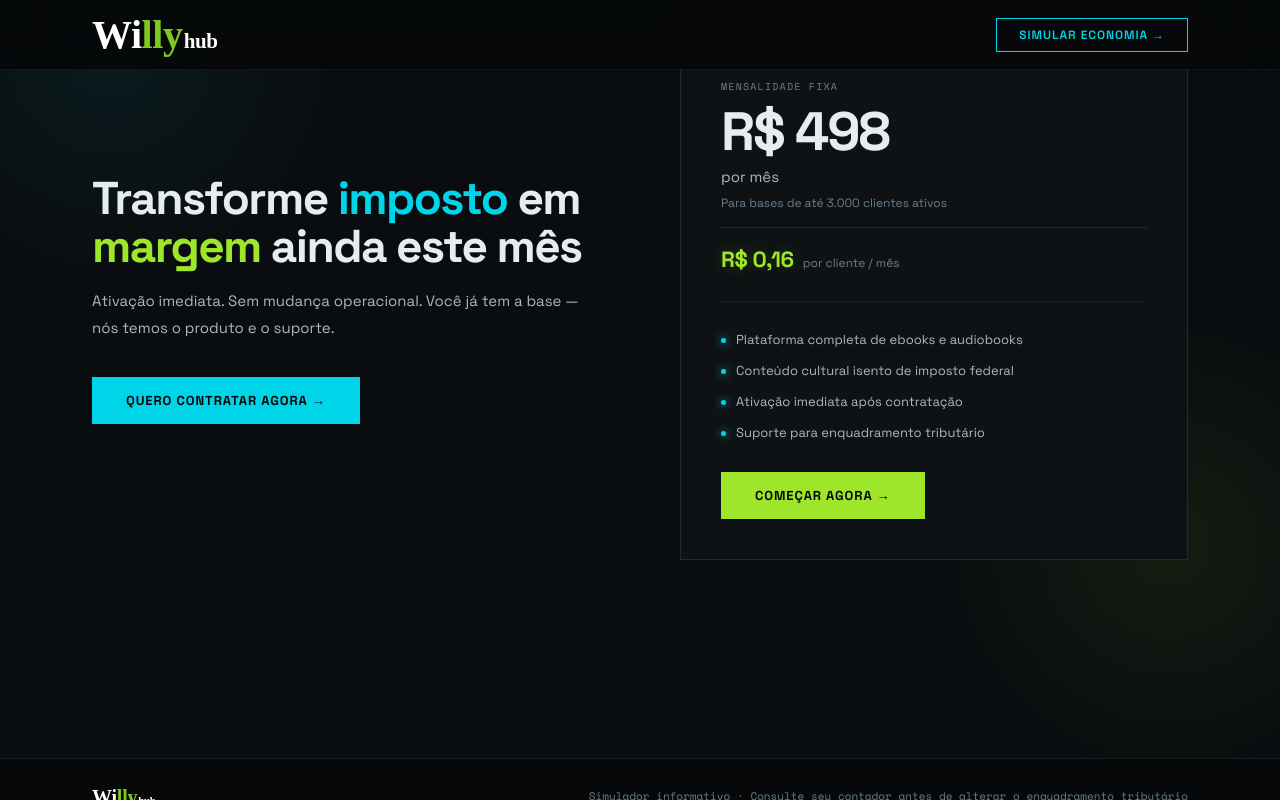
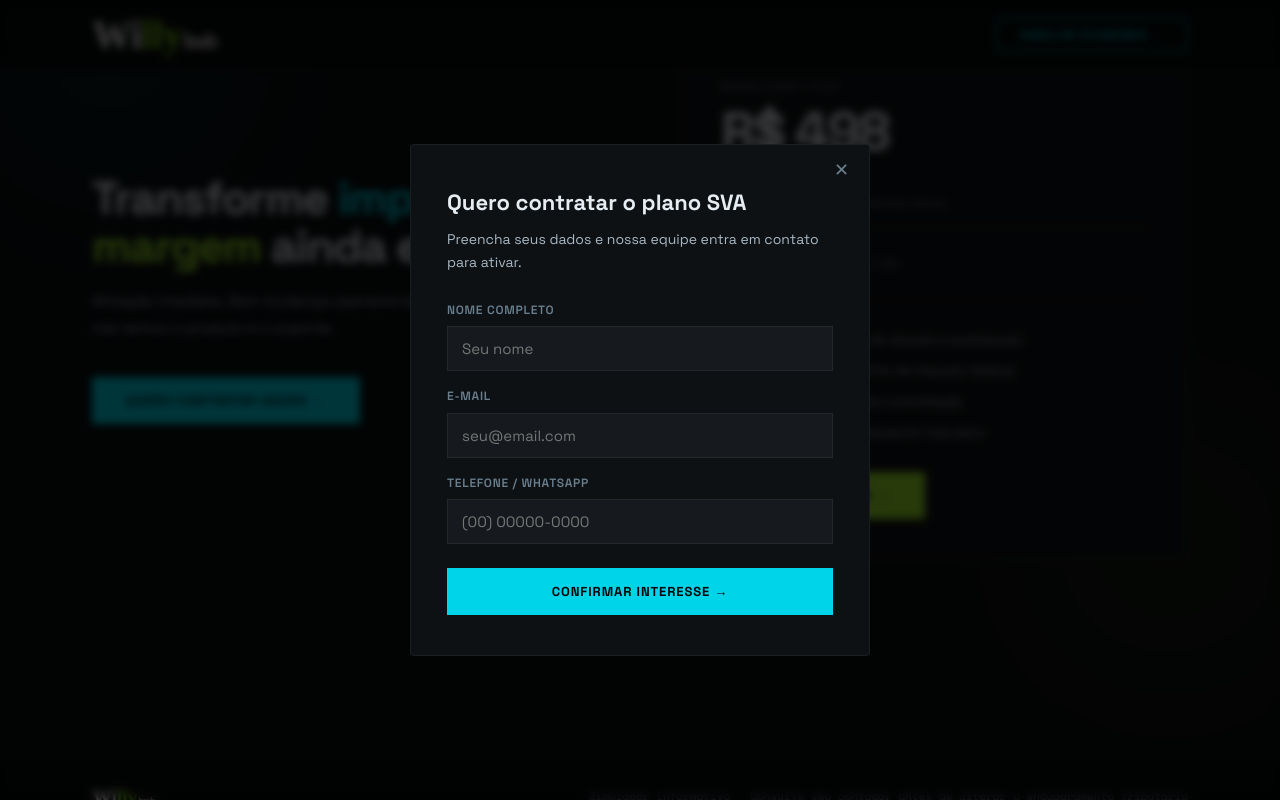
Before and after one commit to andrenunes07-del/Jhoff, a Next.js app: page / in a window 1280 px wide. Both pictures are taken after a click on the button "QUERO CONTRATAR AGORA →". Shown: the part 2138-2938 px from the top of the page. Built offline with nearby package versions, Linux system fonts and the light colour scheme; a web font is replaced by a local one.

Commit message:
feat: adiciona modal de captação de leads integrado ao Google Sheets

```diff
--- a/app/globals.css
+++ b/app/globals.css
@@ -431,6 +431,44 @@ input[type="range"]::-moz-range-thumb {
 .feat { display: flex; align-items: center; gap: 10px; font-size: 13px; color: var(--text2); }
 .fdot { width: 5px; height: 5px; border-radius: 50%; background: var(--cy); box-shadow: 0 0 8px var(--cy); flex-shrink: 0; }
 
+/* ── MODAL ── */
+.modal-overlay {
+  position: fixed; inset: 0; z-index: 999;
+  background: rgba(0,0,0,0.75); backdrop-filter: blur(4px);
+  display: flex; align-items: center; justify-content: center;
+  padding: 20px;
+}
+.modal-box {
+  position: relative;
+  background: #0e1114; border: 1px solid var(--line);
+  width: 100%; max-width: 460px;
+  padding: 40px 36px; border-radius: 4px;
+}
+.modal-close {
+  position: absolute; top: 16px; right: 20px;
+  background: none; border: none; color: var(--text3);
+  font-size: 18px; cursor: pointer; line-height: 1;
+}
+.modal-close:hover { color: var(--text); }
+.modal-box h3 { font-size: 22px; font-weight: 700; margin-bottom: 8px; color: var(--text); }
+.modal-box > p { font-size: 14px; color: var(--text2); margin-bottom: 28px; }
+.modal-form { display: flex; flex-direction: column; gap: 16px; }
+.modal-form label { display: flex; flex-direction: column; gap: 6px; font-size: 12px; font-weight: 600; letter-spacing: 0.06em; text-transform: uppercase; color: var(--text3); }
+.modal-form input {
+  background: #161a1e; border: 1px solid var(--line);
+  color: var(--text); font-family: 'Space Grotesk', sans-serif;
+  font-size: 15px; padding: 12px 14px; outline: none;
+  transition: border-color 0.15s;
+}
+.modal-form input:focus { border-color: var(--cy); }
+.modal-form .btn-cy { margin-top: 8px; width: 100%; justify-content: center; }
+.modal-form .btn-cy:disabled { opacity: 0.6; cursor: not-allowed; }
+.modal-error { font-size: 13px; color: #ff5555; }
+.modal-success { text-align: center; padding: 20px 0; }
+.modal-success-icon { font-size: 48px; color: var(--cy); margin-bottom: 16px; }
+.modal-success h3 { font-size: 22px; margin-bottom: 10px; }
+.modal-success p { font-size: 14px; color: var(--text2); margin-bottom: 28px; line-height: 1.7; }
+
 /* FOOTER */
 footer {
   max-width: 1200px; margin: 0 auto; padding: 22px 52px;
--- a/components/CTA.tsx
+++ b/components/CTA.tsx
@@ -1,9 +1,13 @@
 'use client'
 
+import { useState } from 'react'
+import LeadModal from './LeadModal'
+
 export default function CTA() {
-  const handleCTA = () => alert('Entre em contato com a equipe do Willy para contratar.')
+  const [open, setOpen] = useState(false)
 
   return (
+    <>
       <section className="cta-outer">
         <div className="cta-in">
           <div className="cta-left">
@@ -15,7 +19,7 @@ export default function CTA() {
               Ativação imediata. Sem mudança operacional. Você já tem a base — nós temos o produto e o
               suporte.
             </p>
-          <button className="btn-cy" onClick={handleCTA}>
+            <button className="btn-cy" onClick={() => setOpen(true)}>
               Quero contratar agora →
             </button>
           </div>
@@ -35,11 +39,13 @@ export default function CTA() {
               <div className="feat"><span className="fdot" />Ativação imediata após contratação</div>
               <div className="feat"><span className="fdot" />Suporte para enquadramento tributário</div>
             </div>
-          <button className="btn-li" onClick={handleCTA}>
+            <button className="btn-li" onClick={() => setOpen(true)}>
               Começar agora →
             </button>
           </div>
         </div>
       </section>
+      {open && <LeadModal onClose={() => setOpen(false)} />}
+    </>
   )
 }
--- /dev/null
+++ b/components/LeadModal.tsx
@@ -0,0 +1,70 @@
+'use client'
+
+import { useState } from 'react'
+
+const SCRIPT_URL = 'https://script.google.com/macros/s/AKfycbwpPCr0Nmodg0JAxp5dDHGN6Rb7wKky4kIdVgDpSEGs5oJ9F0MA_zdk1A0g2rxw1eSB/exec'
+
+interface Props {
+  onClose: () => void
+}
+
+export default function LeadModal({ onClose }: Props) {
+  const [form, setForm] = useState({ nome: '', email: '', telefone: '' })
+  const [status, setStatus] = useState<'idle' | 'loading' | 'ok' | 'error'>('idle')
+
+  const handle = (e: React.ChangeEvent<HTMLInputElement>) =>
+    setForm(f => ({ ...f, [e.target.name]: e.target.value }))
+
+  const submit = async (e: React.FormEvent) => {
+    e.preventDefault()
+    setStatus('loading')
+    try {
+      await fetch(SCRIPT_URL, {
+        method: 'POST',
+        mode: 'no-cors',
+        headers: { 'Content-Type': 'application/json' },
+        body: JSON.stringify(form),
+      })
+      setStatus('ok')
+    } catch {
+      setStatus('error')
+    }
+  }
+
+  return (
+    <div className="modal-overlay" onClick={onClose}>
+      <div className="modal-box" onClick={e => e.stopPropagation()}>
+        <button className="modal-close" onClick={onClose}>✕</button>
+
+        {status === 'ok' ? (
+          <div className="modal-success">
+            <div className="modal-success-icon">✓</div>
+            <h3>Interesse registrado!</h3>
+            <p>Enviamos uma confirmação para <strong>{form.email}</strong>.<br />Nossa equipe entrará em contato em breve.</p>
+            <button className="btn-cy" onClick={onClose}>Fechar</button>
+          </div>
+        ) : (
+          <>
+            <h3>Quero contratar o plano SVA</h3>
+            <p>Preencha seus dados e nossa equipe entra em contato para ativar.</p>
+            <form onSubmit={submit} className="modal-form">
+              <label>Nome completo
+                <input name="nome" type="text" required placeholder="Seu nome" value={form.nome} onChange={handle} />
+              </label>
+              <label>E-mail
+                <input name="email" type="email" required placeholder="seu@email.com" value={form.email} onChange={handle} />
+              </label>
+              <label>Telefone / WhatsApp
+                <input name="telefone" type="tel" required placeholder="(00) 00000-0000" value={form.telefone} onChange={handle} />
+              </label>
+              {status === 'error' && <p className="modal-error">Erro ao enviar. Tente novamente.</p>}
+              <button className="btn-cy" type="submit" disabled={status === 'loading'}>
+                {status === 'loading' ? 'Enviando...' : 'Confirmar interesse →'}
+              </button>
+            </form>
+          </>
+        )}
+      </div>
+    </div>
+  )
+}
```
Lines whose indentation alone changed are shown as unchanged.
